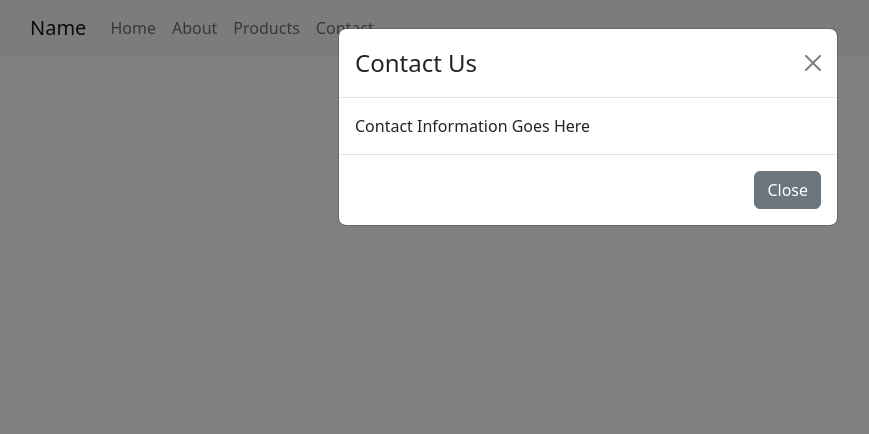
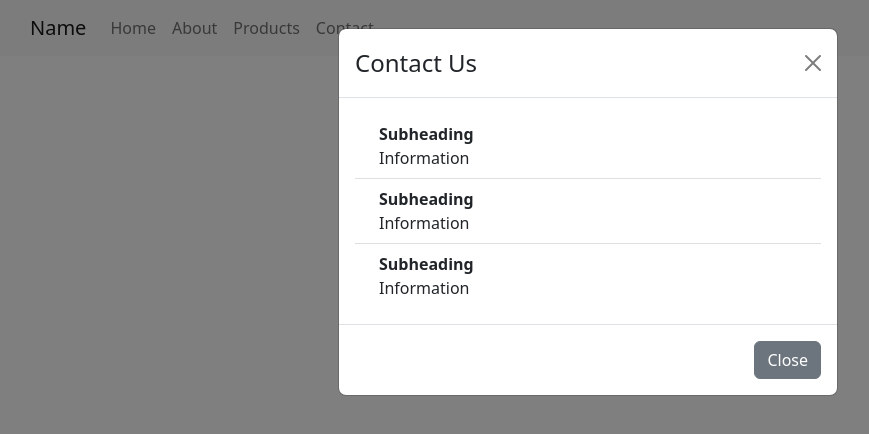
Before and after one commit to cmskorcz/basic-react-site, a React (Create React App) app: page / in a window 1280 px wide. Both pictures are taken after a click on the button "Contact". Shown: the top 434 px of the page, without its empty margins (52-921 px from the left). Built offline with nearby package versions, Linux system fonts and the light colour scheme.

Commit message:
added list for contact information

```diff
--- a/src/components/ContactModal.js
+++ b/src/components/ContactModal.js
@@ -1,5 +1,6 @@
 import Button from 'react-bootstrap/Button';
 import Modal from 'react-bootstrap/Modal';
+import ListGroup from 'react-bootstrap/ListGroup'
 
 function ContactModal(props) {
   return (
@@ -7,7 +8,34 @@ function ContactModal(props) {
       <Modal.Header closeButton>
         <Modal.Title>Contact Us</Modal.Title>
       </Modal.Header>
-      <Modal.Body>Contact Information Goes Here</Modal.Body>
+      <Modal.Body>
+        <ListGroup as='ul' variant='flush'>
+          <ListGroup.Item
+            as='li'
+            className='d-flex justify-content-between align-items-start'>
+              <div className='ms-2 me-auto'>
+                <div className='fw-bold'>Subheading</div>
+                Information
+              </div>
+          </ListGroup.Item>
+          <ListGroup.Item
+            as='li'
+            className='d-flex justify-content-between align-items-start'>
+              <div className='ms-2 me-auto'>
+                <div className='fw-bold'>Subheading</div>
+                Information
+              </div>
+          </ListGroup.Item>
+          <ListGroup.Item
+            as='li'
+            className='d-flex justify-content-between align-items-start'>
+              <div className='ms-2 me-auto'>
+                <div className='fw-bold'>Subheading</div>
+                Information
+              </div>
+          </ListGroup.Item>
+        </ListGroup>
+      </Modal.Body>
       <Modal.Footer>
         <Button variant='secondary' onClick={props.handleCloseModal}>
           Close
```
